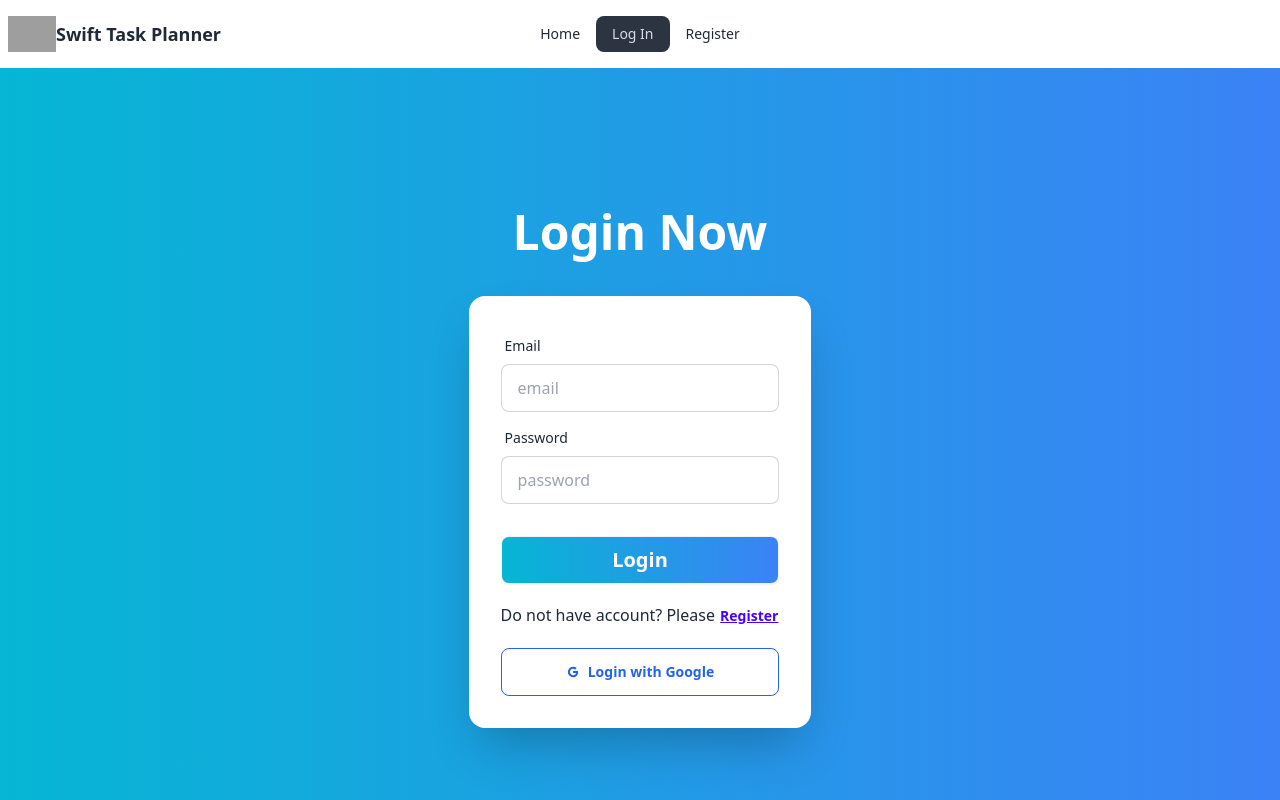
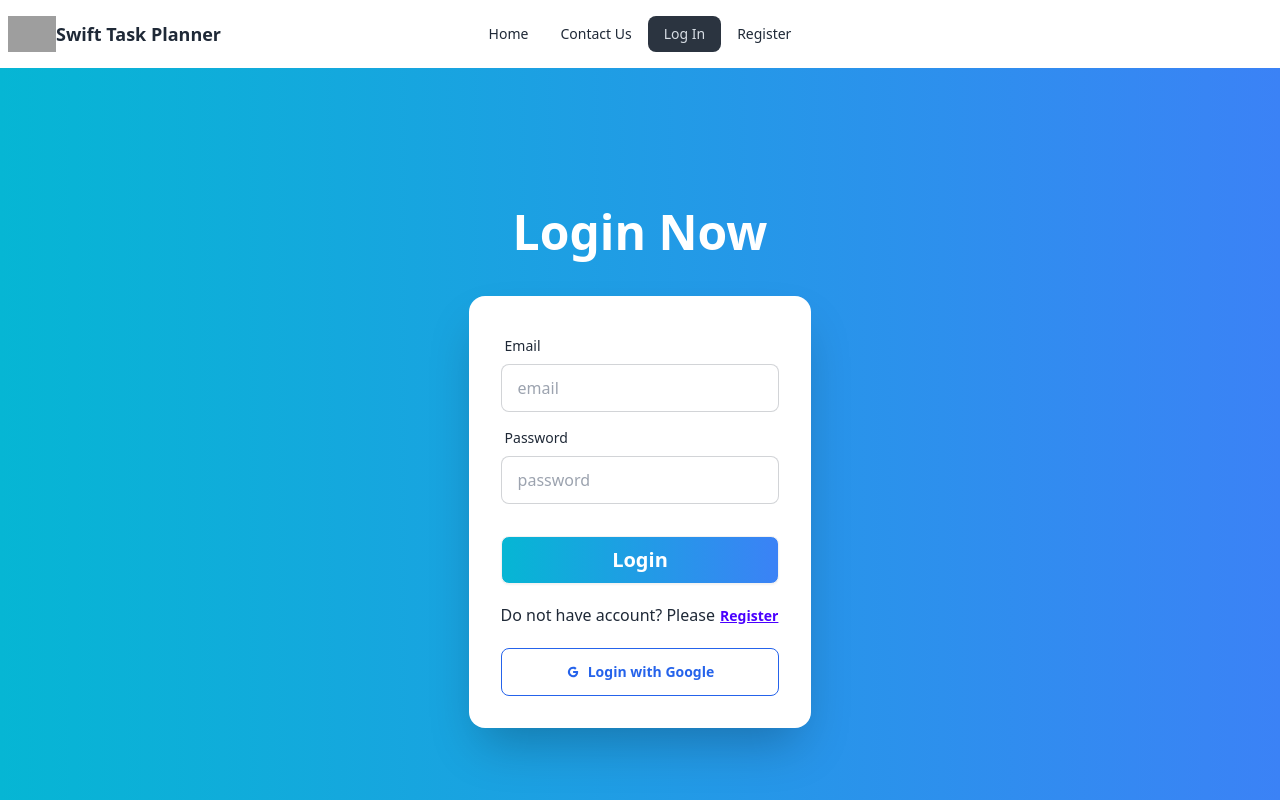
Before and after one commit to smhasan-shahriar/task-management-platform-client, a React (Vite) app: page /login in a window 1280 px wide. Shown: the top 800 px of the page. Built offline with nearby package versions, Linux system fonts and the light colour scheme; no server answers; grey boxes are pictures that could not be loaded.

Commit message:
functionality added

```diff
--- a/src/components/Navbar.jsx
+++ b/src/components/Navbar.jsx
@@ -16,13 +16,13 @@ const Navbar = () => {
       <li>
         <NavLink to="/">Home</NavLink>
       </li>
+      <li>
+        <NavLink to="/contact">Contact Us</NavLink>
+      </li>
       {user ? (
         <>
           <li>
             <NavLink to="/createtask">New Task</NavLink>
-          </li>
-          <li>
-            <NavLink to="/contact">Contact Us</NavLink>
           </li>
         </>
       ) : (
@@ -82,7 +82,6 @@ const Navbar = () => {
         </div>
         {user ? (
           <div className="navbar-end lg:space-x-4 md:space-x-2 space-x-1">
-
             <Link
               onClick={handleLogOut}
               className="btn font-bold normal-case md:text-lg"
@@ -91,9 +90,7 @@ const Navbar = () => {
             </Link>
           </div>
         ) : (
-          <div className="navbar-end">
-
-          </div>
+          <div className="navbar-end"></div>
         )}
       </div>
     </div>
```
